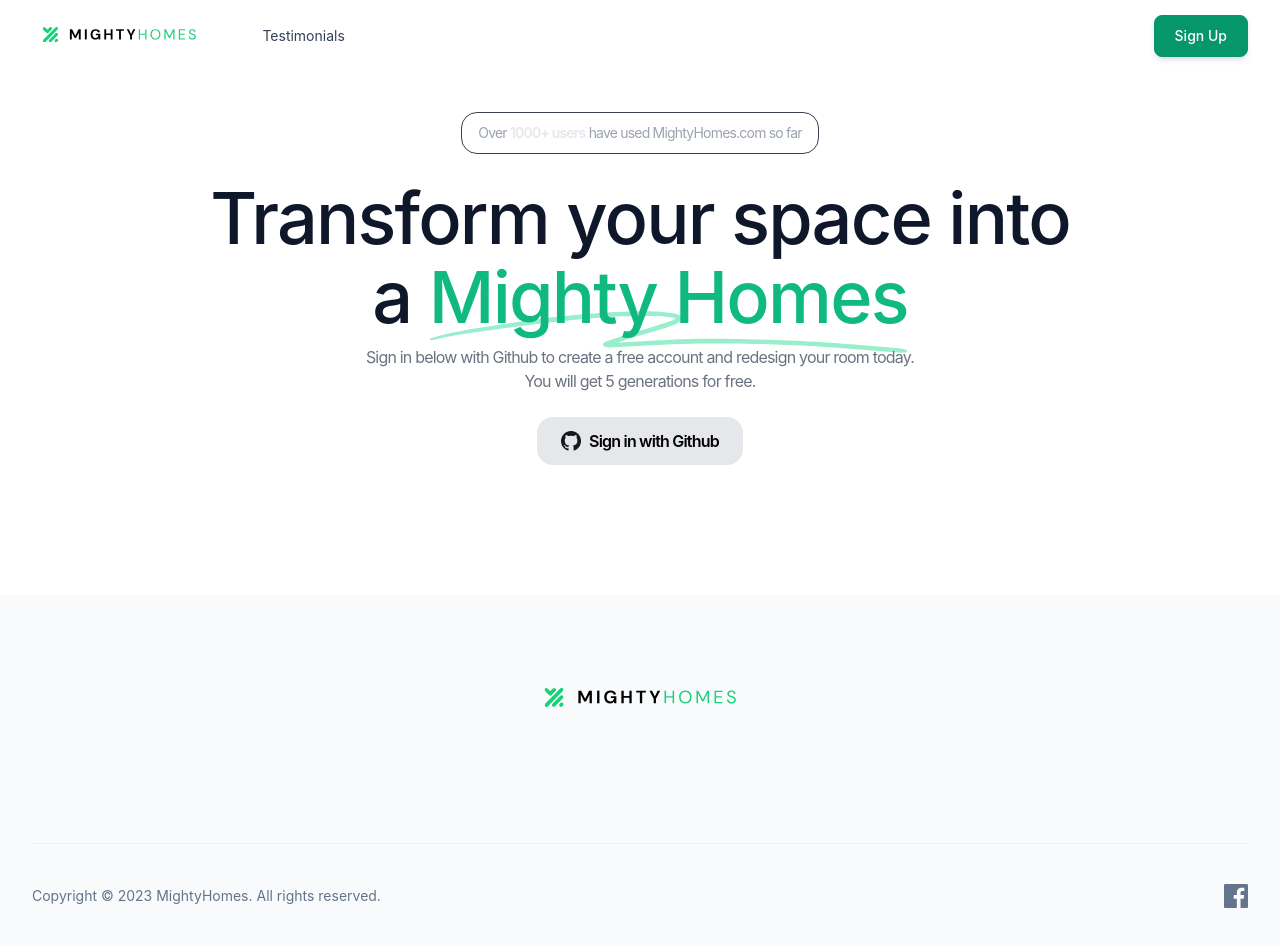
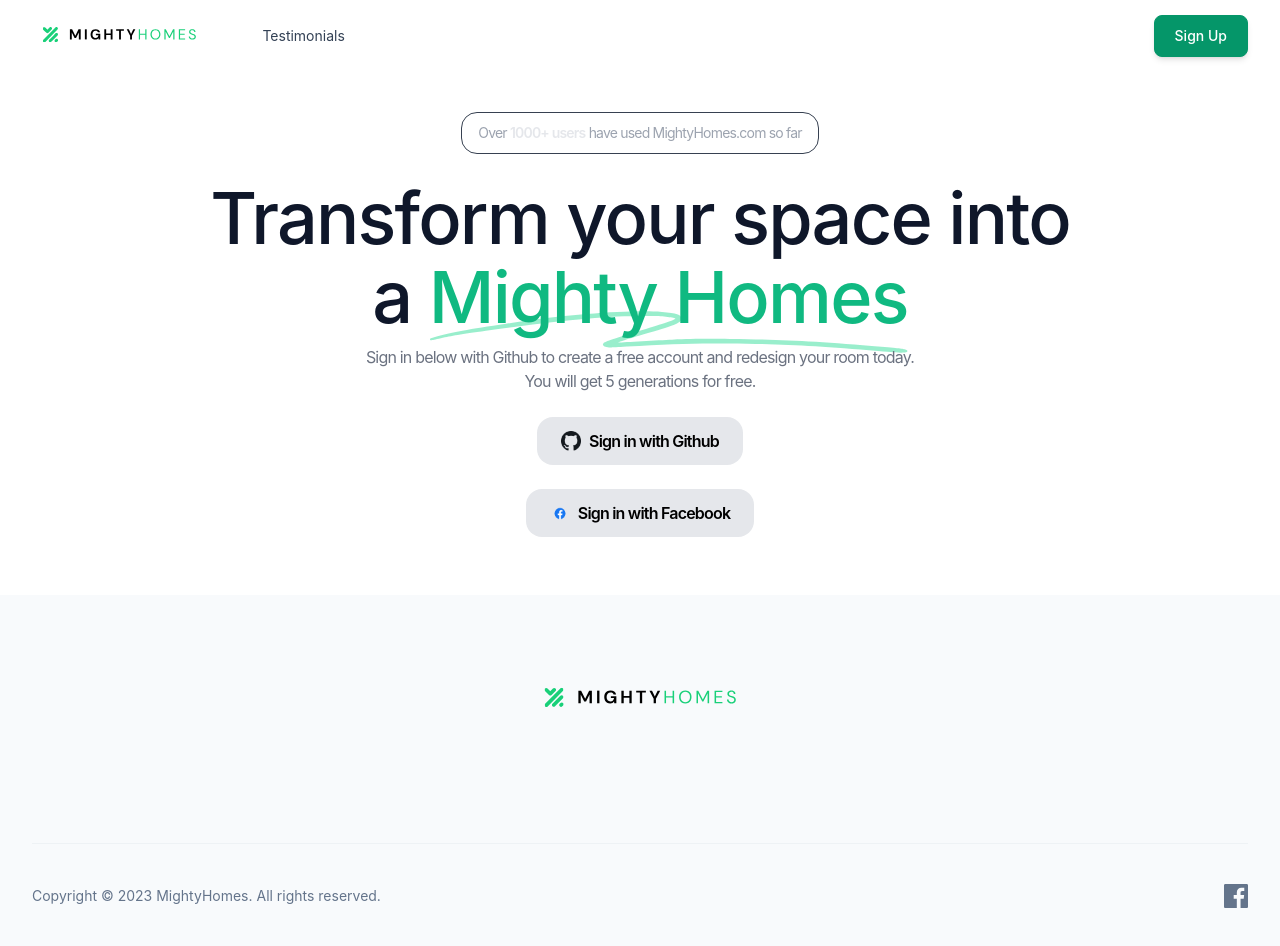
Before and after one commit to Estehsan/Backyard, a Next.js app: page /dream in a window 1280 px wide. Built offline with nearby package versions, Linux system fonts and the light colour scheme; no server answers; what uploader would draw is missing.

Commit message:
updated version

```diff
--- a/pages/api/auth/[...nextauth].ts
+++ b/pages/api/auth/[...nextauth].ts
@@ -1,6 +1,7 @@
 import NextAuth, { NextAuthOptions } from "next-auth";
 import GoogleProvider from "next-auth/providers/google";
 import GitHubProvider from "next-auth/providers/github";
+import FacebookProvider from "next-auth/providers/facebook";
 
 import { PrismaAdapter } from "@next-auth/prisma-adapter";
 import prisma from "../../../lib/prismadb";
@@ -19,6 +20,10 @@ export const authOptions: NextAuthOptions = {
         },
       },
     }),
+    FacebookProvider({
+      clientId: process.env.FACEBOOK_CLIENT_ID,
+      clientSecret: process.env.FACEBOOK_CLIENT_SECRET,
+    }),
     GoogleProvider({
       clientId: process.env.GOOGLE_CLIENT_ID || "",
       clientSecret: process.env.GOOGLE_CLIENT_SECRET || "",
--- a/pages/dream.tsx
+++ b/pages/dream.tsx
@@ -326,6 +326,18 @@ const Home: NextPage = () => {
                       />
                       <span>Sign in with Github</span>{" "}
                     </button>
+                    <button
+                      // Facebook
+                      onClick={() => signIn("facebook")}
+                      className="bg-gray-200 text-black font-semibold py-3 px-6 rounded-2xl flex items-center space-x-2">
+                      <Image
+                        src="/fb.png"
+                        width={20}
+                        height={20}
+                        alt="facebook's logo"
+                      />
+                      <span>Sign in with Facebook</span>{" "}
+                    </button>
                   </div>
                 )
               )}
```
Also changed, not shown: public/fb.png (added).
